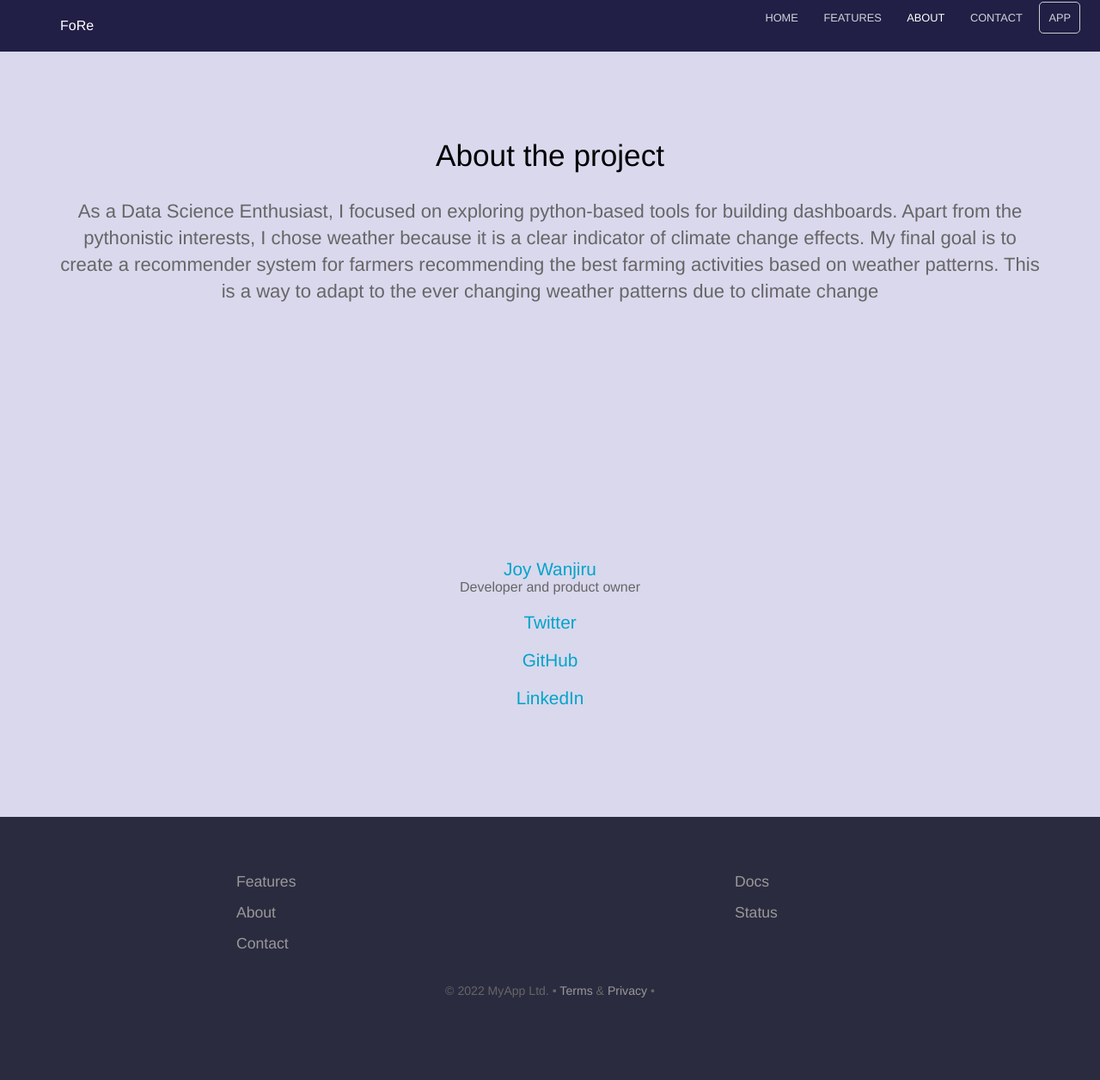
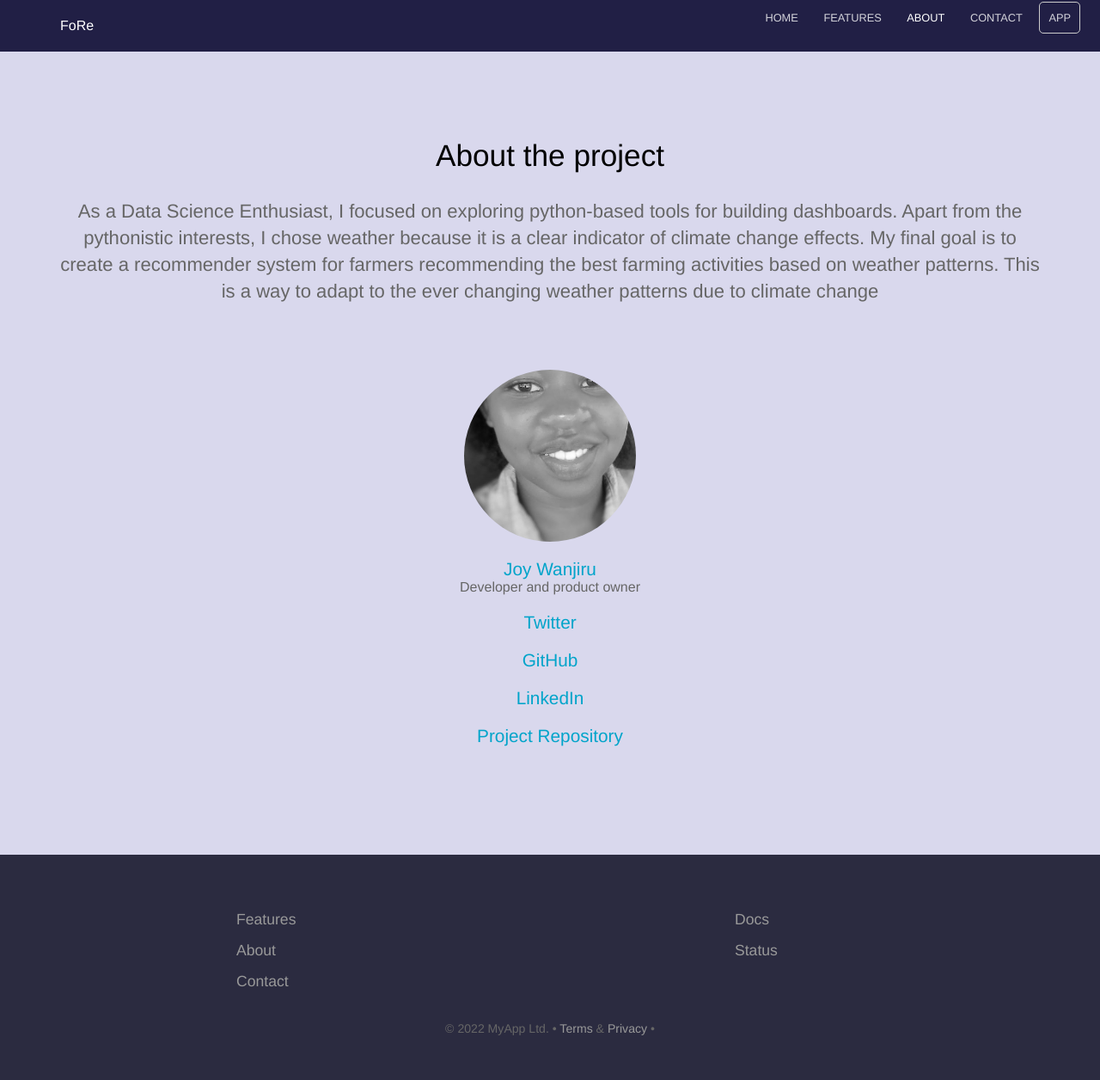
Before and after one commit to Her-o1/my_landing_page, a Jekyll site: the page built from about.html, in a window 1280 px wide. Shown: the whole page at 86% size. Built offline with Jekyll 4.4.1, drawn with Linux system fonts in a browser that asks for light colours; before the commit the page ends 1212 px from its top, so only the background shows below that.

Commit message:
Update about.html

```diff
--- a/about.html
+++ b/about.html
@@ -8,12 +8,13 @@
 <ul class="staff">
 	{% for person in site.staff_members %}
 		<li>
-			<div class="square-image"><img src="Joy.jpg"/></div>
-			<div class="name"><a target="_blank" href="https://twitter.com/wannjiru7}">{{ person.name }}</a></div>
+			<div class="square-image"><img src="/Joy.jpg"/></div>
+			<div class="name"><a target="_blank" href="https://twitter.com/wannjiru7">{{ person.name }}</a></div>
 			<div class="position">{{ person.position }}</div>
-			<div class="name"><a target="_blank" href="https://twitter.com/wannjiru7}">Twitter</a></div>
-			<div class="name"><a target="_blank" href="https://github.com/Joy879}">GitHub</a></div>
-			<div class="name"><a target="_blank" href="https://www.linkedin.com/in/joywanjiru879/}">LinkedIn</a></div>
+			<div class="name"><a target="_blank" href="https://twitter.com/wannjiru7">Twitter</a></div>
+			<div class="name"><a target="_blank" href="https://github.com/Joy879">GitHub</a></div>
+			<div class="name"><a target="_blank" href="https://www.linkedin.com/in/joywanjiru879/">LinkedIn</a></div>
+			<div class="name"><a target="_blank" href="https://github.com/Her-o1/weather_project">Project Repository</a></div>
 		</li>
 	{% endfor %}
 
```
